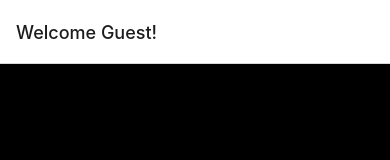
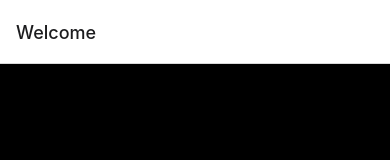
Before and after one commit to notdien/cen4010_group19, a React Native app in the folder frontend/: screen / in a window 390 px wide. Shown: the top 160 px of the page. Built offline with nearby package versions, Linux system fonts and the light colour scheme.

Commit message:
debugging

```diff
--- a/frontend/App.js
+++ b/frontend/App.js
@@ -36,7 +36,7 @@
   return (
     <NavigationContainer>
       <Stack.Navigator>
-        <Stack.Screen name="Welcome Guest!" component={Welcome} />
+        <Stack.Screen name="Welcome" component={Welcome} />
         <Stack.Screen name="Signup" component={Signup} />
         <Stack.Screen name="Login" component={Login} />
         <Stack.Screen name="Home" component={Home} />
--- a/frontend/pages/login.js
+++ b/frontend/pages/login.js
@@ -9,6 +9,9 @@
 
     const [username, setUsername] = useState('');
     const [password, setPassword] = useState('');
+
+    // hides text
+    const [isHidden, setIsHidden] = useState(true);
 
     const handleLogin = async () => {
         try {
@@ -53,6 +56,7 @@
                 placeholder="                  Enter Password"
                 autoCompleteType="password"
                 style={styles.textInput}
+                secureTextEntry={isHidden}
             />
             <TouchableOpacity onPress={handleLogin} style={styles.button}>
             <Text style={styles.button2}>LOGIN!</Text>
--- a/frontend/pages/signup.js
+++ b/frontend/pages/signup.js
@@ -8,6 +8,9 @@
 
     const [username, setUsername] = useState('');
     const [password, setPassword] = useState('');
+
+    // hides text
+    const [isHidden, setIsHidden] = useState(true);
 
     const handleSignup = async () => {
         try {
@@ -42,6 +45,7 @@
                 placeholder="             Enter New Password"
                 autoCompleteType="password"
                 style={styles.textInput}
+                secureTextEntry={isHidden}
             />
             <TouchableOpacity onPress={handleSignup} style={styles.button}>
             <Text style={styles.button2}>CREATE NEW USER!</Text>
```
